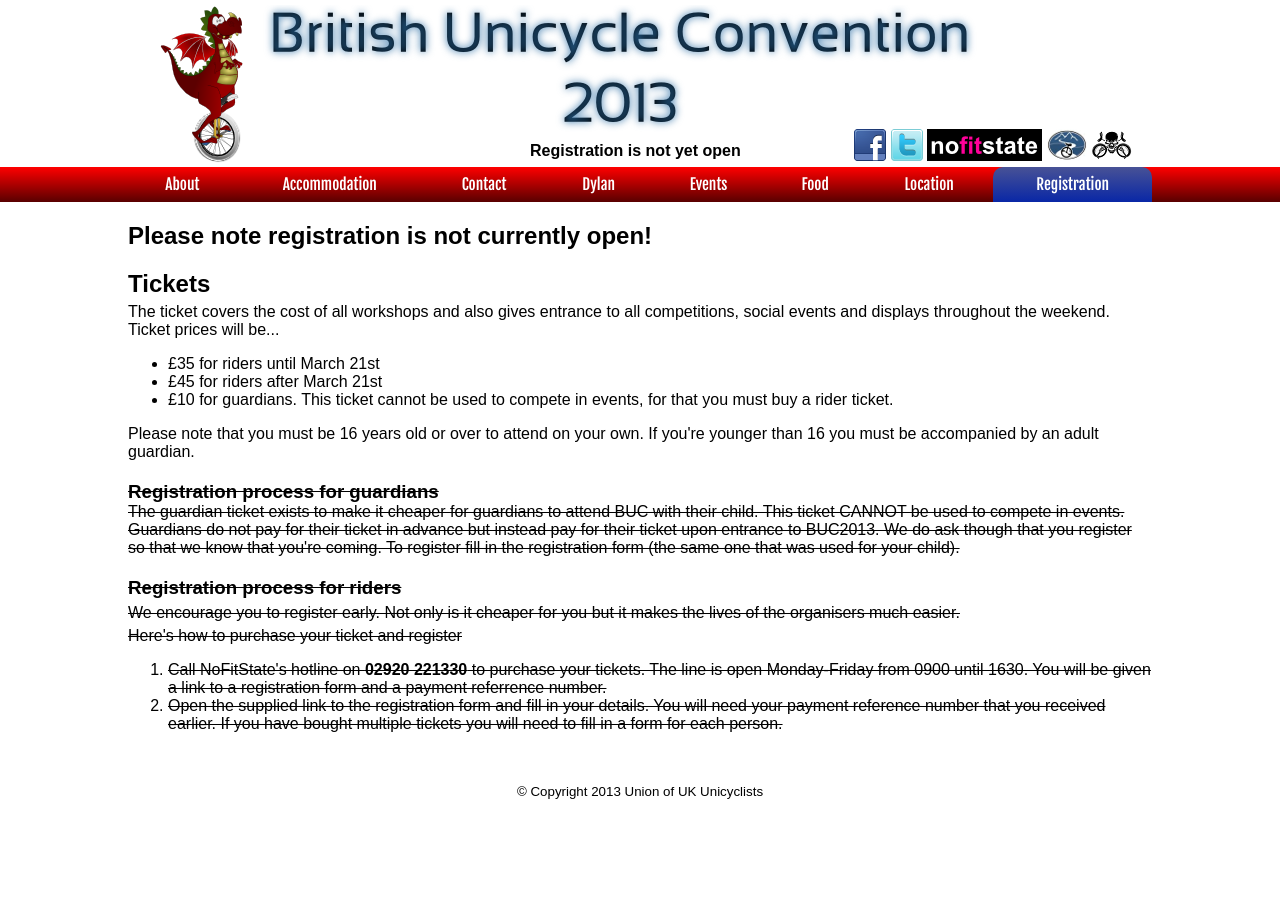
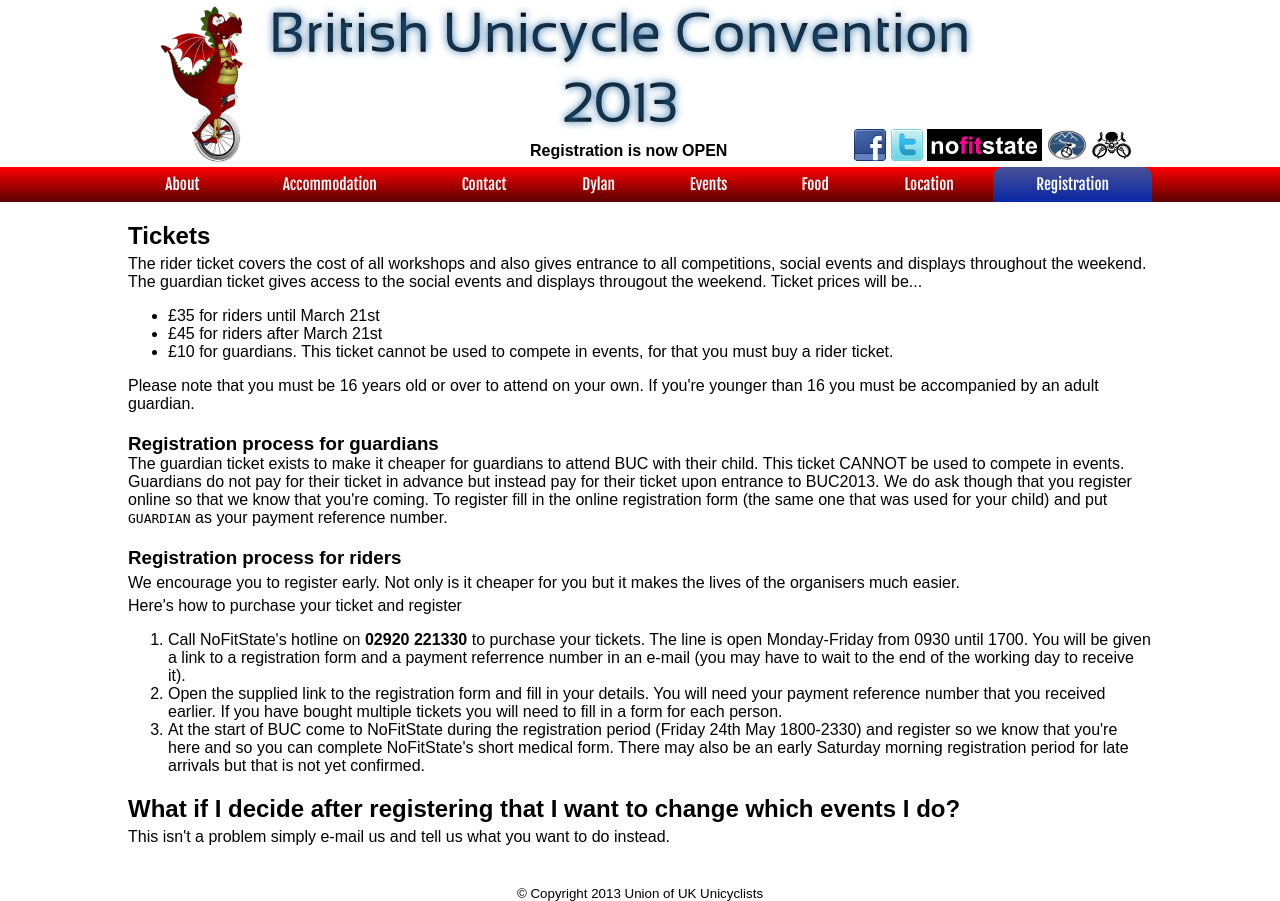
Before and after one commit to delcypher/buc2013-website, a PHP site: page /index.php?page=registration in a window 1280 px wide. Before the commit the page ends 799 px from the top, so only its background shows below. Run offline with PHP 8.4, Linux system fonts and the light colour scheme; some libraries are stand-ins or nearby versions; some web fonts are replaced.

Commit message:
Modified registration details and set to open.

```diff
--- a/index.php
+++ b/index.php
@@ -78,7 +78,7 @@
         <div id="container">
           <header>
             <div id="uuu_logo">
-              <div id="reginfo"><p>Registration is not yet open</p></div>
+              <div id="reginfo"><p>Registration is now OPEN</p></div>
               <div id="social_container">
               <a href="https://www.facebook.com/theunionofukunicyclists"><img src="img/facebook-icon.png"></a>
               <a href="https://twitter.com/UUUnicyclists"><img src="img/twitter-icon.png"></a>
--- a/registration.htm
+++ b/registration.htm
@@ -1,7 +1,5 @@
-<h1 class="attention">Please note registration is not currently open!</h1>
-
 <h1>Tickets</h1>
-<p>The ticket covers the cost of all workshops and also gives entrance to all competitions, social events and displays throughout the weekend.
+<p>The rider ticket covers the cost of all workshops and also gives entrance to all competitions, social events and displays throughout the weekend. The guardian ticket gives access to the social events and displays througout the weekend.
 Ticket prices will be...</p>
 <ul>
   <li>&pound;35 for riders until March 21st</li>
@@ -12,17 +10,21 @@ Ticket prices will be...</p>
 <p>Please note that you must be 16 years old or over to attend on your own. If you're younger than 16 you must be accompanied by an adult guardian.</p>
 </p>
 
-<section id="regtext">
+<section>
   <h1>Registration process for guardians</h1>
   The guardian ticket exists to make it cheaper for guardians to attend BUC with their child. This ticket CANNOT be used to compete in events. Guardians do not pay for their ticket in advance but instead pay for their ticket
-  upon entrance to BUC2013. We do ask though that you register so that we know that you're coming. To register fill in the registration form (the same one that was used for your child).
+  upon entrance to BUC2013. We do ask though that you register online so that we know that you're coming. To register fill in the online registration form (the same one that was used for your child) and put <code>GUARDIAN</code> as your payment reference number.
 
   <h1>Registration process for riders</h1>
   <p>We encourage you to register early. Not only is it cheaper for you but it makes the lives of the organisers much easier.</p>
   <p>Here's how to purchase your ticket and register</p>
 
   <ol>
-    <li>Call NoFitState's hotline on <b>02920 221330</b> to purchase your tickets. The line is open Monday-Friday from 0900 until 1630. You will be given a link to a registration form and a payment referrence number.</li>
+    <li>Call NoFitState's hotline on <b>02920 221330</b> to purchase your tickets. The line is open Monday-Friday from 0930 until 1700. You will be given a link to a registration form and a payment referrence number in an e-mail (you may have to wait to the end of the working day to receive it).</li>
     <li>Open the supplied link to the registration form and fill in your details. You will need your payment reference number that you received earlier. If you have bought multiple tickets you will need to fill in a form for each person.</li>
+    <li>At the start of BUC come to NoFitState during the registration period (Friday 24th May 1800-2330) and register so we know that you're here and so you can complete NoFitState's short medical form. There may also be an early Saturday morning registration period for late arrivals but that is not yet confirmed.</li>
   </ul>
 </section>
+
+<h1>What if I decide after registering that I want to change which events I do?</h1>
+<p>This isn't a problem simply e-mail us and tell us what you want to do instead.</p>
--- a/style.css
+++ b/style.css
@@ -92,11 +92,6 @@ p
   bottom:0px;
   text-align:center;
   font-weight: bold;
-}
-
-#regtext, #regtext p
-{
-  text-decoration: line-through;
 }
 
 footer
```
